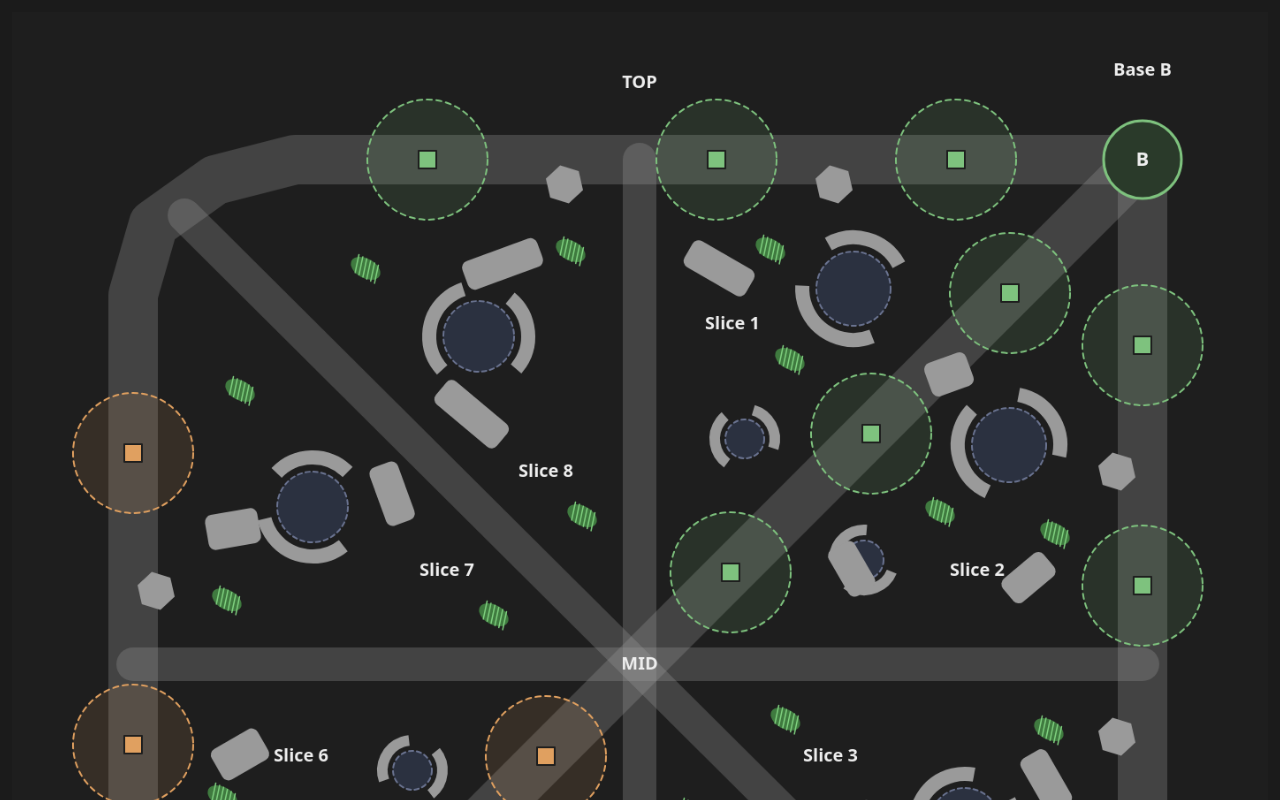
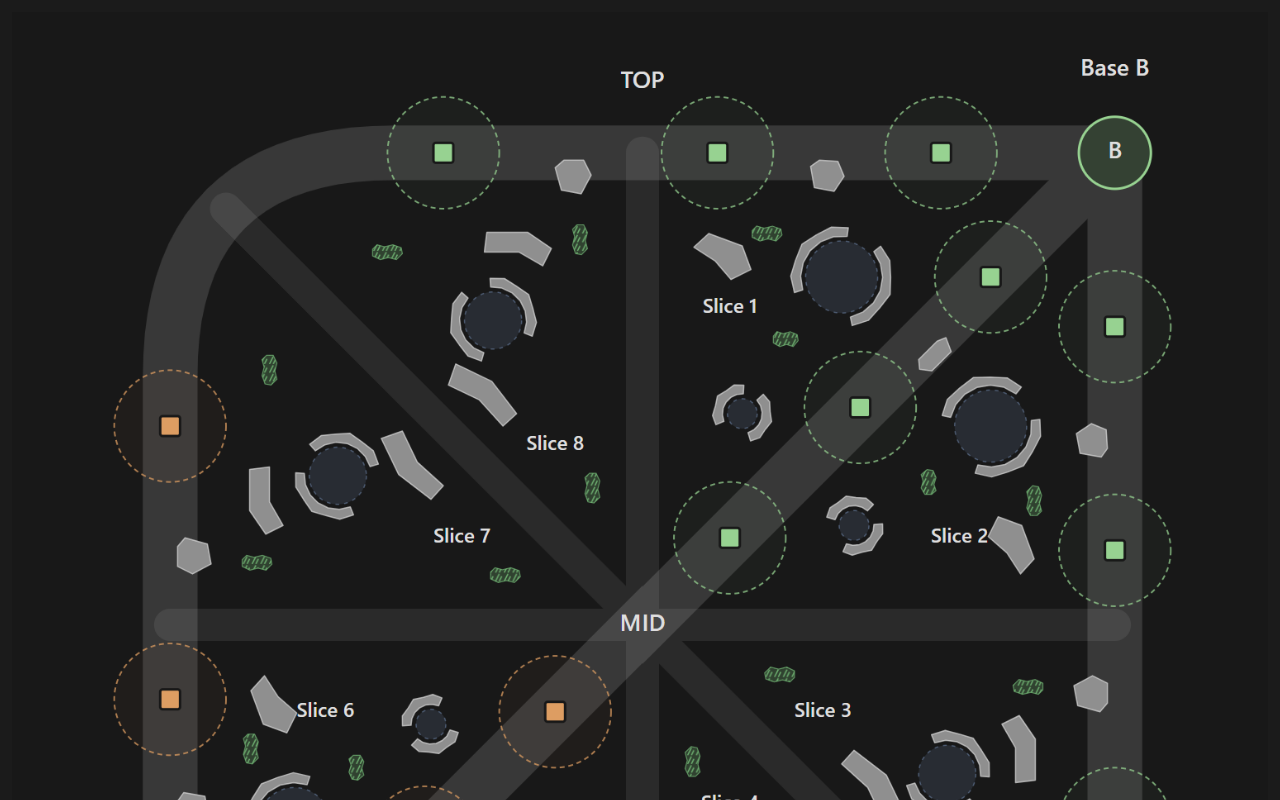
Before and after one commit to alvinchang-wz/legends-arena, a website: page docs/drafts/draft-a.html in a window 1280 px wide. Shown: the top 800 px of the page. Drawn offline with Linux system fonts and the light colour scheme.

Commit message:
Draft A: use the user's own drawing as the base layer, overlays on top
Co-Authored-By: Claude Fable 5.1 <noreply@anthropic.com>

```diff
--- a/docs/drafts/draft-a.html
+++ b/docs/drafts/draft-a.html
@@ -7,145 +7,79 @@
   html, body { margin: 0; background: #1b1b1b; color: #ddd; font: 14px system-ui, sans-serif; }
   #wrap { display: flex; flex-direction: column; align-items: center; gap: 10px; padding: 12px; }
   canvas { max-width: 100%; height: auto; background: #1e1e1e; }
-  .legend { display: flex; gap: 18px; flex-wrap: wrap; font-size: 13px; color: #aaa; }
-  .legend i { display: inline-block; width: 14px; height: 14px; vertical-align: -2px; margin-right: 6px; border-radius: 3px; }
+  .note { font-size: 13px; color: #aaa; max-width: 900px; }
 </style>
 </head>
 <body>
 <div id="wrap">
-  <canvas id="c" width="1421" height="1437"></canvas>
-  <div class="legend">
-    <span><i style="background:#8a8a8a"></i>lane / connection</span>
-    <span><i style="background:#2b3140;border:2px dashed #667"></i>jungle camp (big = buff)</span>
-    <span><i style="background:#9a9a9a"></i>wall</span>
-    <span><i style="background:#5fb35f"></i>bush</span>
-    <span><i style="background:#e0a060"></i>A turret + range</span>
-    <span><i style="background:#7ec27e"></i>B turret + range</span>
-  </div>
+  <canvas id="c" width="1520" height="1567"></canvas>
+  <div class="note">Base layer: the user's drawing (draft-a-original.png), untouched. Everything in OVERLAY is drawn on top and is up for discussion.</div>
 </div>
 <script>
 /* ============================================================
-   Draft A — the user's own layout, traced from their drawing.
-   Coordinates are the drawing's pixels (1421 x 1437). A = bottom-left,
-   B = top-right. TOP lane runs up the left edge and along the top;
-   BOTTOM lane runs along the bottom and up the right edge; MID is the
-   diagonal. A second diagonal, a vertical and a horizontal connection
-   cut the board into eight sectors ("slices").
-   Edit the DATA block, reload, and the blockout redraws.
+   Draft A — the user's own layout.
+
+   The drawing itself is the base layer, pixel for pixel. Proposed
+   changes are listed in OVERLAY and drawn over it in a distinct colour
+   (amber = proposal, red = "remove this"), so nothing the user drew is
+   ever reinterpreted. Coordinates are the drawing's pixels (1520 x 1567).
+   A = bottom-left, B = top-right; TOP runs up the left edge and along
+   the top, BOTTOM along the bottom and up the right edge, MID diagonal.
    ============================================================ */
-const DATA = {
-  bases: { A: { x: 137, y: 1310 }, B: { x: 1279, y: 167 }, r: 44 },
-  laneW: 56, connW: 38,
-  // main lanes, as polylines (rounded corners are drawn from the points)
-  lanes: {
-    TOP: [[137, 1310], [137, 320], [160, 240], [230, 190], [320, 167], [1279, 167]],
-    MID: [[137, 1310], [1279, 167]],
-    BOTTOM: [[137, 1310], [1100, 1310], [1200, 1290], [1260, 1240], [1279, 1150], [1279, 167]],
-  },
-  connections: {
-    diag2: [[195, 230], [1225, 1255]],
-    vertical: [[710, 167], [710, 1310]],
-    horizontal: [[137, 738], [1279, 738]],
-  },
-  towerRange: 68,
-  towers: {
-    A: [[137, 499], [137, 829], [137, 1101], [347, 1310], [617, 1310], [947, 1310], [290, 1160], [445, 1002], [604, 842]],
-    B: [[470, 167], [797, 167], [1068, 167], [1279, 377], [1279, 649], [1279, 978], [1129, 318], [972, 477], [813, 634]],
-  },
-  // big camps (buff) and small camps; `arcs` are wall pieces around them in radians [start, end]
-  camps: [
-    { slice: 8, x: 528, y: 367, r: 40, arcs: [[2.4, 4.4], [5.4, 7.0]] },
-    { slice: 7, x: 340, y: 560, r: 40, arcs: [[0.9, 2.9], [3.9, 5.5]] },
-    { slice: 1, x: 952, y: 313, r: 42, arcs: [[1.2, 3.2], [4.2, 5.8]] },
-    { slice: 2, x: 1128, y: 490, r: 42, arcs: [[2.0, 3.9], [4.9, 6.5]] },
-    { slice: 6, x: 287, y: 975, r: 44, arcs: [[1.5, 3.6], [4.6, 6.2]] },
-    { slice: 5, x: 470, y: 1160, r: 44, arcs: [[0.6, 2.7], [3.7, 5.3]] },
-    { slice: 3, x: 1078, y: 918, r: 40, arcs: [[2.9, 4.9], [5.8, 7.4]] },
-    { slice: 4, x: 887, y: 1108, r: 40, arcs: [[0.2, 2.2], [3.2, 4.8]] },
-    { slice: 1, x: 829, y: 483, r: 22, small: true, arcs: [[2.2, 4.0], [5.0, 6.6]] },
-    { slice: 2, x: 964, y: 620, r: 22, small: true, arcs: [[0.4, 2.2], [3.2, 4.8]] },
-    { slice: 6, x: 453, y: 858, r: 22, small: true, arcs: [[2.8, 4.6], [5.6, 7.2]] },
-    { slice: 5, x: 590, y: 995, r: 22, small: true, arcs: [[1.0, 2.8], [3.8, 5.4]] },
-  ],
-  // loose walls: rounded quads given as centre, length, thickness, angle (deg)
-  walls: [
-    [555, 285, 90, 34, -20], [520, 455, 90, 34, 40], [250, 585, 40, 60, 80], [430, 545, 70, 34, 70],
-    [800, 290, 80, 34, 30], [1060, 410, 40, 50, 70], [1150, 640, 60, 34, -40], [950, 630, 60, 34, 60],
-    [258, 840, 40, 60, 60], [1170, 870, 70, 34, 60], [980, 930, 80, 34, 50], [890, 1020, 80, 34, -50],
-    [610, 1185, 80, 34, 40], [850, 1200, 80, 34, 20], [380, 1090, 40, 34, -60],
-  ],
-  // small hexagonal rocks at lane corners
-  rocks: [[625, 195], [930, 195], [1250, 520], [1250, 820], [163, 655], [163, 960], [485, 1285], [792, 1285]],
-  bushes: [
-    [400, 290], [632, 270], [258, 428], [645, 570], [243, 665], [545, 682],
-    [858, 268], [880, 393], [1050, 565], [1180, 590],
-    [875, 800], [1173, 812], [768, 905], [1160, 1045], [1020, 1188], [783, 1205],
-    [238, 888], [363, 912], [535, 1082], [558, 1215],
-  ],
-  labels: [
-    ['TOP', 710, 80], ['BOTTOM', 710, 1400], ['MID', 710, 738],
-    ['Base A', 137, 1410], ['Base B', 1279, 66],
-    ['Slice 1', 815, 353], ['Slice 2', 1092, 632], ['Slice 3', 926, 842], ['Slice 4', 815, 955],
-    ['Slice 5', 604, 1120], ['Slice 6', 327, 842], ['Slice 7', 492, 632], ['Slice 8', 604, 520],
-  ],
+const OVERLAY = {
+  // { x, y, r, label } — proposed epic objective pits
+  objectives: [],
+  // { x, y, len, thick, deg } — proposed extra walls
+  walls: [],
+  // { x, y } — proposed bushes
+  bushes: [],
+  // { x, y, r } — things proposed for removal (drawn as a red cross-out)
+  remove: [],
+  // { x, y, text } — short notes
+  notes: [],
 };
 
+const img = new Image();
+img.src = 'draft-a-original.png';
+img.onload = draw;
 const c = document.getElementById('c'), g = c.getContext('2d');
 const TAU = Math.PI * 2;
+
 function draw() {
-  g.fillStyle = '#1e1e1e'; g.fillRect(0, 0, c.width, c.height);
+  g.clearRect(0, 0, c.width, c.height);
+  g.drawImage(img, 0, 0);
   g.lineCap = 'round'; g.lineJoin = 'round';
-  const path = pts => { g.beginPath(); g.moveTo(pts[0][0], pts[0][1]); for (const p of pts) g.lineTo(p[0], p[1]); };
-  // connections under lanes
-  for (const pts of Object.values(DATA.connections)) { path(pts); g.strokeStyle = 'rgba(160,160,160,0.28)'; g.lineWidth = DATA.connW; g.stroke(); }
-  for (const pts of Object.values(DATA.lanes)) { path(pts); g.strokeStyle = 'rgba(160,160,160,0.28)'; g.lineWidth = DATA.laneW; g.stroke(); }
-  // turret ranges then turrets
-  for (const [team, list] of Object.entries(DATA.towers)) {
-    const col = team === 'A' ? '#e0a060' : '#7ec27e';
-    for (const [x, y] of list) {
-      g.fillStyle = col; g.globalAlpha = 0.12; g.beginPath(); g.arc(x, y, DATA.towerRange, 0, TAU); g.fill(); g.globalAlpha = 1;
-      g.strokeStyle = col; g.lineWidth = 2; g.setLineDash([6, 5]); g.beginPath(); g.arc(x, y, DATA.towerRange, 0, TAU); g.stroke(); g.setLineDash([]);
-      g.fillStyle = col; g.fillRect(x - 10, y - 10, 20, 20); g.strokeStyle = '#1e1e1e'; g.lineWidth = 2; g.strokeRect(x - 10, y - 10, 20, 20);
-    }
+  const AMBER = '#ffb347', RED = '#ff5a5a';
+  for (const o of OVERLAY.objectives) {
+    g.fillStyle = 'rgba(255,179,71,0.18)'; g.beginPath(); g.arc(o.x, o.y, o.r, 0, TAU); g.fill();
+    g.strokeStyle = AMBER; g.lineWidth = 4; g.setLineDash([12, 8]); g.stroke(); g.setLineDash([]);
+    if (o.label) { g.fillStyle = AMBER; g.font = 'bold 20px system-ui'; g.textAlign = 'center'; g.textBaseline = 'middle'; g.fillText(o.label, o.x, o.y); }
   }
-  // bases
-  for (const [k, b] of Object.entries(DATA.bases)) {
-    if (k === 'r') continue;
-    const col = k === 'A' ? '#e0a060' : '#7ec27e';
-    g.fillStyle = k === 'A' ? '#3a2e22' : '#2a3a2a'; g.beginPath(); g.arc(b.x, b.y, DATA.bases.r, 0, TAU); g.fill();
-    g.strokeStyle = col; g.lineWidth = 3; g.stroke();
-    g.fillStyle = '#eee'; g.font = 'bold 22px system-ui'; g.textAlign = 'center'; g.textBaseline = 'middle'; g.fillText(k, b.x, b.y + 1);
+  g.fillStyle = 'rgba(255,179,71,0.85)';
+  for (const w of OVERLAY.walls) {
+    g.save(); g.translate(w.x, w.y); g.rotate(w.deg * Math.PI / 180);
+    g.beginPath(); g.roundRect(-w.len / 2, -w.thick / 2, w.len, w.thick, 8); g.fill(); g.restore();
   }
-  // camps with wall arcs
-  for (const cp of DATA.camps) {
-    g.fillStyle = '#2b3140'; g.beginPath(); g.arc(cp.x, cp.y, cp.r, 0, TAU); g.fill();
-    g.strokeStyle = '#6a7390'; g.lineWidth = 2; g.setLineDash([5, 4]); g.stroke(); g.setLineDash([]);
-    g.strokeStyle = '#9a9a9a'; g.lineWidth = cp.small ? 12 : 16; g.lineCap = 'butt';
-    for (const [a0, a1] of cp.arcs) { g.beginPath(); g.arc(cp.x, cp.y, cp.r + (cp.small ? 12 : 16), a0, a1); g.stroke(); }
-    g.lineCap = 'round';
-  }
-  // loose walls + rocks
-  g.fillStyle = '#9a9a9a';
-  for (const [x, y, L, T, deg] of DATA.walls) {
-    g.save(); g.translate(x, y); g.rotate(deg * Math.PI / 180);
-    g.beginPath(); g.roundRect(-L / 2, -T / 2, L, T, 8); g.fill(); g.restore();
-  }
-  for (const [x, y] of DATA.rocks) {
-    g.beginPath(); for (let i = 0; i < 6; i++) { const a = i / 6 * TAU + 0.3; g.lineTo(x + Math.cos(a) * 22, y + Math.sin(a) * 22); } g.closePath(); g.fill();
-  }
-  // bushes: hatched green blobs
-  for (const [x, y] of DATA.bushes) {
-    g.save(); g.translate(x, y); g.rotate(0.5);
-    g.fillStyle = '#3f7a3f'; g.beginPath(); g.ellipse(0, 0, 18, 11, 0, 0, TAU); g.fill();
-    g.strokeStyle = '#7fd07f'; g.lineWidth = 1.5;
+  for (const b of OVERLAY.bushes) {
+    g.save(); g.translate(b.x, b.y); g.rotate(0.5);
+    g.fillStyle = 'rgba(255,179,71,0.35)'; g.beginPath(); g.ellipse(0, 0, 18, 11, 0, 0, TAU); g.fill();
+    g.strokeStyle = AMBER; g.lineWidth = 1.5;
     for (let i = -14; i <= 14; i += 5) { g.beginPath(); g.moveTo(i, -10); g.lineTo(i + 6, 10); g.stroke(); }
     g.restore();
   }
-  // labels
-  g.fillStyle = '#eee'; g.font = 'bold 20px system-ui'; g.textAlign = 'center'; g.textBaseline = 'middle';
-  for (const [t, x, y] of DATA.labels) g.fillText(t, x, y);
+  for (const r of OVERLAY.remove) {
+    g.strokeStyle = RED; g.lineWidth = 4;
+    g.beginPath(); g.arc(r.x, r.y, r.r, 0, TAU); g.stroke();
+    g.beginPath(); g.moveTo(r.x - r.r * 0.7, r.y - r.r * 0.7); g.lineTo(r.x + r.r * 0.7, r.y + r.r * 0.7); g.stroke();
+  }
+  for (const n of OVERLAY.notes) {
+    g.font = 'bold 18px system-ui'; g.textAlign = 'left'; g.textBaseline = 'middle';
+    const w = g.measureText(n.text).width + 16;
+    g.fillStyle = 'rgba(20,20,20,0.85)'; g.fillRect(n.x - 8, n.y - 14, w, 28);
+    g.strokeStyle = AMBER; g.lineWidth = 1.5; g.strokeRect(n.x - 8, n.y - 14, w, 28);
+    g.fillStyle = AMBER; g.fillText(n.text, n.x, n.y);
+  }
 }
-draw();
 </script>
 </body>
 </html>
```
Also changed, not shown: docs/drafts/draft-a-original.png (added).
